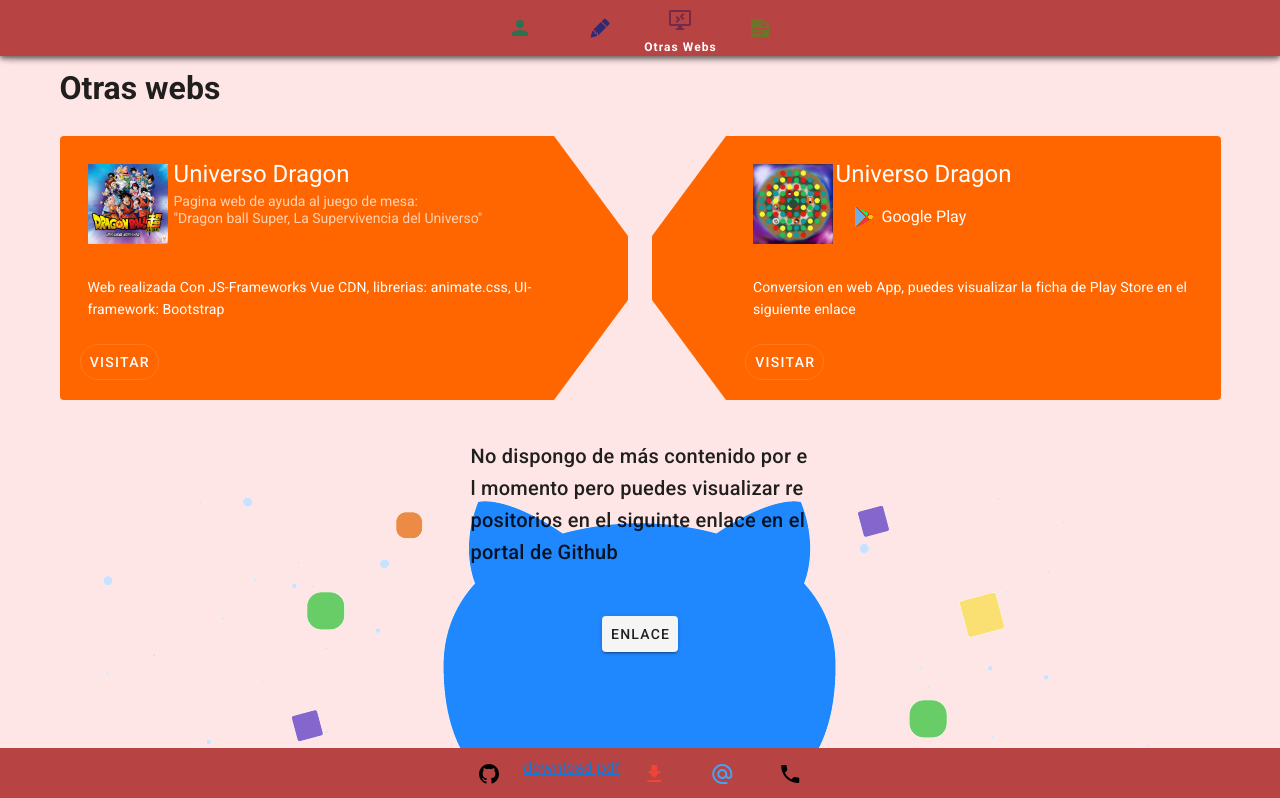
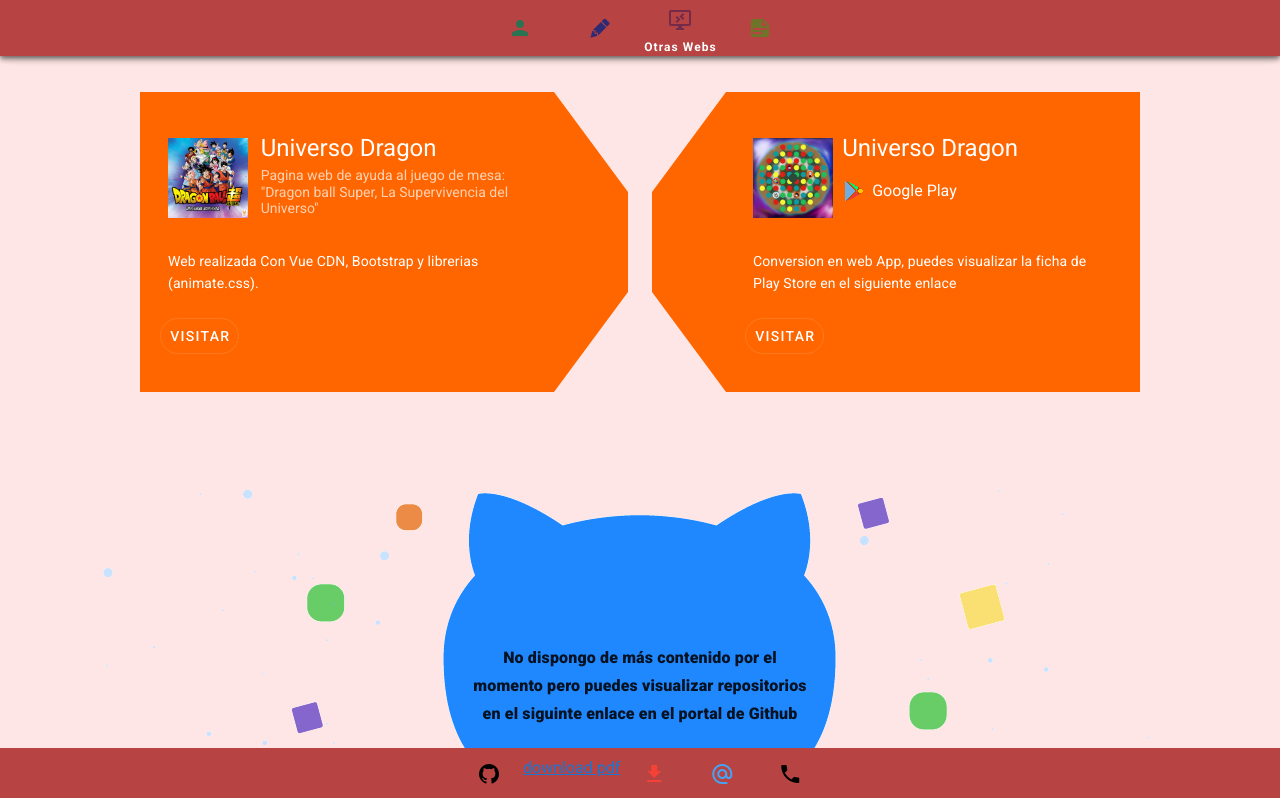
Before and after one commit to AlbertoCF88/cv, a Vue app: page /webs in a window 1280 px wide. Shown: the top 798 px of the page. Built offline with nearby package versions, Linux system fonts and the light colour scheme.

Commit message:
03-05-2021 falta mirar el footer

```diff
--- a/src/components/ComCertificado.vue
+++ b/src/components/ComCertificado.vue
@@ -139,7 +139,6 @@ li{
     word-break: break-word;
     font-family: 'Press Start 2P', cursive;
     font-family: 'Zen Dots', cursive;
-
 }
 .añoAcreditacion{
     font-weight: bold;
--- a/src/components/ComTareas.vue
+++ b/src/components/ComTareas.vue
@@ -1,6 +1,6 @@
 <template>
 
-<v-container mt-8>
+<v-container mt-10>
     <v-row class="mb-7">
         <!--Creador de tareas-->
         <v-col cols="12" md="6" order-md="2"
--- a/src/views/Arte.vue
+++ b/src/views/Arte.vue
@@ -75,7 +75,7 @@
 }
 .v-btn:not(.v-btn--round).v-size--default {
     height: 106px;
-    min-width: -11px;
+    min-width:0px !important;
     padding: 3px;
     width: 100%;
 }
--- a/src/views/Home.vue
+++ b/src/views/Home.vue
@@ -1,6 +1,6 @@
 <template>
 <v-container>
-<v-row no-gutters class="d-flex justify-center mt-5">
+<v-row no-gutters class="d-flex justify-center mt-10">
   <v-col>
     <v-row class="encuadre">
       <v-col order-md="2" order="1"  cols="12" md="6" >
--- a/src/views/Webs.vue
+++ b/src/views/Webs.vue
@@ -1,44 +1,47 @@
 <template >
 <div class="fondo">
-    <v-container>
-        <h1>Otras webs</h1>
-    </v-container>
-
-    <v-container>
+    <v-container class="pt-10 contGoku">
         <v-row>
             <v-col cols="12" md="6">
                 <v-card id="div1"
-                elevation="0" color="dragon"
-                dark
-                width="100%" max-height="272px">
-                    <v-container class="pr-16">
+                class="d-flex align-center"
+                elevation="0" color="dragon" dark tile
+                width="100%" height="300">
+                    <v-container class="pr-md-16">
                         <v-row>
-                            <v-col cols="12" md="3" lg="2"  class="" >
-                                <v-list-item three-line>
-                                    <v-list-item-avatar tile size="80">
+                            <v-col cols="12" md="3" lg="2">
+                                <v-list-item three-line
+                                class="d-flex justify-center justify-md-start">
+                                    <v-list-item-avatar tile
+                                    height="auto" width="300" size="80">
                                         <v-img
                                         src="../assets/supervivencia1.png">
                                         </v-img>
                                     </v-list-item-avatar>
                                 </v-list-item>
-                            </v-col >
-                            <v-col cols="12" md="9" lg="10" >
+                            </v-col>
+                            <v-col cols="12" md="9" lg="10">
                                 <v-list-item three-line>
-                                    <v-list-item-content class="d-flex justify-star">
+                                    <v-list-item-content
+                                    class="d-flex justify-star text-center text-md-start ml-5">
                                         <v-list-item-title class="headline mb-1">
                                             Universo Dragon
                                         </v-list-item-title>
-                                        <v-list-item-subtitle>
-                                            Pagina web de ayuda al juego de mesa:<br>"Dragon ball Super, La Supervivencia del Universo"
+                                        <v-list-item-subtitle >
+                                            Pagina web de ayuda al juego de mesa:
+                                            <br>"Dragon ball Super, La Supervivencia del Universo"
                                         </v-list-item-subtitle>
                                     </v-list-item-content>
                                 </v-list-item>
                             </v-col>
                         </v-row>
-                        <v-card-text>
-                            Web realizada Con JS-Frameworks Vue CDN, librerias: animate.css, UI-framework: Bootstrap
+                        <v-card-text
+                        class="d-flex justify-center text-center
+                        justify-md-start text-md-start">
+                            Web realizada Con Vue CDN, Bootstrap y librerias (animate.css).
                         </v-card-text>
-                        <v-card-actions>
+                        <v-card-actions
+                        class="d-flex justify-center justify-md-start ">
                             <v-btn outlined rounded text
                             role=link href="http://appdbs.deysol.com/UniversoDragon/app.html"
                             target="_blank">
@@ -47,31 +50,37 @@
                         </v-card-actions>
                     </v-container>
                 </v-card>
+                <div class="movil1"></div>
             </v-col>
 
             <v-col cols="12" md="6">
+                <div class="movil2"></div>
                 <v-card id="div2"
-                elevation="0" color="dragon"
-                dark
-                width="100%" max-height="272px">
+                class="d-flex align-center"
+                elevation="0" color="dragon" dark tile
+                width="100%" height="300">
                     <v-container class="paddingL">
                         <v-row>
-                            <v-col cols="12" md="3" lg="2"  class="" >
-                                <v-list-item three-line>
-                                    <v-list-item-avatar tile size="80">
+                            <v-col cols="12" md="3" lg="2">
+                                <v-list-item three-line
+                                class="d-flex justify-center justify-md-start">
+                                    <v-list-item-avatar tile
+                                    height="auto" width="300" size="80">
                                         <v-img
                                         src="../assets/supervivencia2.png">
                                         </v-img>
                                     </v-list-item-avatar>
                                 </v-list-item>
-                            </v-col >
-                            <v-col cols="12" md="9" lg="10" >
+                            </v-col>
+                            <v-col cols="12" md="9" lg="10">
                                 <v-list-item three-line>
-                                    <v-list-item-content class="d-flex justify-star">
+                                    <v-list-item-content
+                                    class="d-flex justify-star text-center text-md-start ml-5">
                                         <v-list-item-title class="headline mb-1">
                                             Universo Dragon
                                         </v-list-item-title>
-                                        <v-list-item>
+                                        <v-list-item
+                                        class="d-flex justify-center justify-md-start pl-0">
                                             <div class="google"></div>
                                                 Google Play
                                         </v-list-item>
@@ -79,10 +88,13 @@
                                 </v-list-item>
                             </v-col>
                         </v-row>
-                        <v-card-text>
+                        <v-card-text
+                        class="d-flex justify-center text-center
+                        justify-md-start text-md-start">
                             Conversion en web App, puedes visualizar la ficha de Play Store en el siguiente enlace
                         </v-card-text>
-                        <v-card-actions>
+                        <v-card-actions
+                        class="d-flex justify-center justify-md-start ">
                             <v-btn outlined rounded text
                             role=link href="https://play.google.com/store/apps/details?id=com.wUniversoDragon_13367844"
                             target="_blank">
@@ -96,20 +108,26 @@
     </v-container>
 
     <div class="d-flex justify-center">
-        <v-card color="transparent" elevation="0">
-            <v-img contain
+        <v-card class="altura"
+        color="transparent" elevation="0" >
+            <v-img class="altura align-center"
             src="../assets/gitazul.png">
                 <v-container>
-                    <v-row class="d-flex justify-center">
-                        <v-col cols="4" >
-                            <v-card-title>
-                                No dispongo de más contenido por el momento pero puedes   visualizar repositorios en el siguinte enlace en el portal de Github
+                    <v-row class="d-flex justify-center text-center">
+                        <v-col cols="8" sm="4" md="5" lg="4"
+                        class="pt-16">
+                            <v-card-title
+                            class="d-flex justify-center text-caption text-md-subtitle-2  text-lg-subtitle-1">
+                                No dispongo de más contenido por el momento pero puedes visualizar repositorios en el siguinte enlace en el portal de Github
                             </v-card-title>
                         </v-col>
-                        <v-col l cols="12" class="d-flex justify-center">
+                        <v-col cols="12"
+                        class="d-flex justify-center">
                             <v-card-actions>
-                                <v-btn>
-                                    enlace
+                                <v-btn outlined rounded text dark
+                                role=link href="https://github.com/AlbertoCF88"
+                                target="_blank">
+                                    visitar
                                 </v-btn>
                             </v-card-actions>
                         </v-col>
@@ -124,20 +142,15 @@
 </template>
 
 <style scoped>
-
-.google{
- background: url(../assets/play.png);
-    background-repeat: no-repeat;
-    width: 30px;
-    height: 24px;
-}
 .fondo{
     background-color: #ff646429;
     width: 100%;
     height: 100%;
 }
+.contGoku{
+    width: 80%;
+}
 /*contenido goku */
-
     #div1::after{
         content: '';
         position: absolute;
@@ -149,8 +162,6 @@
         border-left: 74px solid #ff6600;
         border-bottom: 100px solid #ffe6e6;
     }
-
-
     #div2::before{
         content: '';
         position: absolute;
@@ -164,11 +175,8 @@
         border-bottom: 100px solid #ffe6e6;
     }
     .paddingL{
-        padding-left: 85px !important;
+        padding-left: 85px ;
     }
-
-
-
 /*fin goku */
 .v-list-item__subtitle {
     display: grid !important;
@@ -176,6 +184,117 @@
 .v-list-item__title, .v-list-item__subtitle {
     white-space: unset !important;
 }
-
+.v-card__title {
+    word-break: break-word;
+    font-weight: 900;
+}
+.v-application--is-ltr .v-list-item__avatar:first-child {
+    margin-right: 0px;
+}
+.google{
+ background: url(../assets/play.png);
+    background-repeat: no-repeat;
+    width: 30px;
+    height: 24px;
+}
+.gato{
+    padding-top: 150px;
+}
+@media (min-width:0px) and (max-width:408px)  {
+    .movil1 ,.movil2{
+        height: 53px;
+        width: 100%;
+        position: relative;
+    }
+    .movil1::after{
+        content: '';
+        position: absolute;
+        top: 0px;
+        width: 100%;
+        height: 100%;
+        right: 0px;
+        border-top: 53px solid #ff6600;
+        border-left: 100px solid transparent;
+        border-right: 100px solid transparent;
+    }
+    .movil2::after{
+        content: '';
+        position: absolute;
+        top: 0px;
+        width: 100%;
+        height: 100%;
+        right: 0px;
+        border-left: 100px solid transparent;
+        border-right: 100px solid transparent;
+        border-bottom: 53px solid #ff6600;
+    }
+    #div1, #div2{
+        width: 100% !important;
+        max-height:100% !important;
+        height: auto !important;
+    }
+    #div1::after{
+        content: none !important ;
+    }
+    #div2::before{
+        content: none !important ;
+    }
+    .paddingL{
+        padding-left: 0px !important;
+        padding: 12px !important;
+    }
+}
+@media (min-width:409px) and (max-width:959px)  {
+    .movil1 ,.movil2{
+        height: 53px;
+        width: 100%;
+        position: relative;
+    }
+    .movil1::after{
+        content: '';
+        position: absolute;
+        top: 0px;
+        width: 100%;
+        height: 100%;
+        right: 0px;
+        border-top: 53px solid #ff6600;
+        border-left: 150px solid transparent;
+        border-right: 150px solid transparent;
+    }
+    .movil2::after{
+        content: '';
+        position: absolute;
+        top: 0px;
+        width: 100%;
+        height: 100%;
+        right: 0px;
+        border-left: 150px solid transparent;
+        border-right: 150px solid transparent;
+        border-bottom: 53px solid #ff6600;
+    }
+    #div1,#div2{
+        width: 100% !important;
+        max-height:100% !important;
+        height: auto !important;
+    }
+    #div1::after{
+        content: none !important ;
+    }
+    #div2::before{
+    content: none !important ;
+    }
+    .paddingL{
+        padding-left: 0px !important;
+        padding: 12px !important;
+    }
+}
+@media (min-width:0px) and (max-width: 500px) {
+    .altura{
+       height: 300px;
+    }
+    .gato{
+            padding-top: 50px;
+    }
+}
 
 </style>
```
Also changed, not shown: src/components/ComTarjeta.vue (+25 -19 lines), src/views/Post-it.vue (+2 -5 lines).
